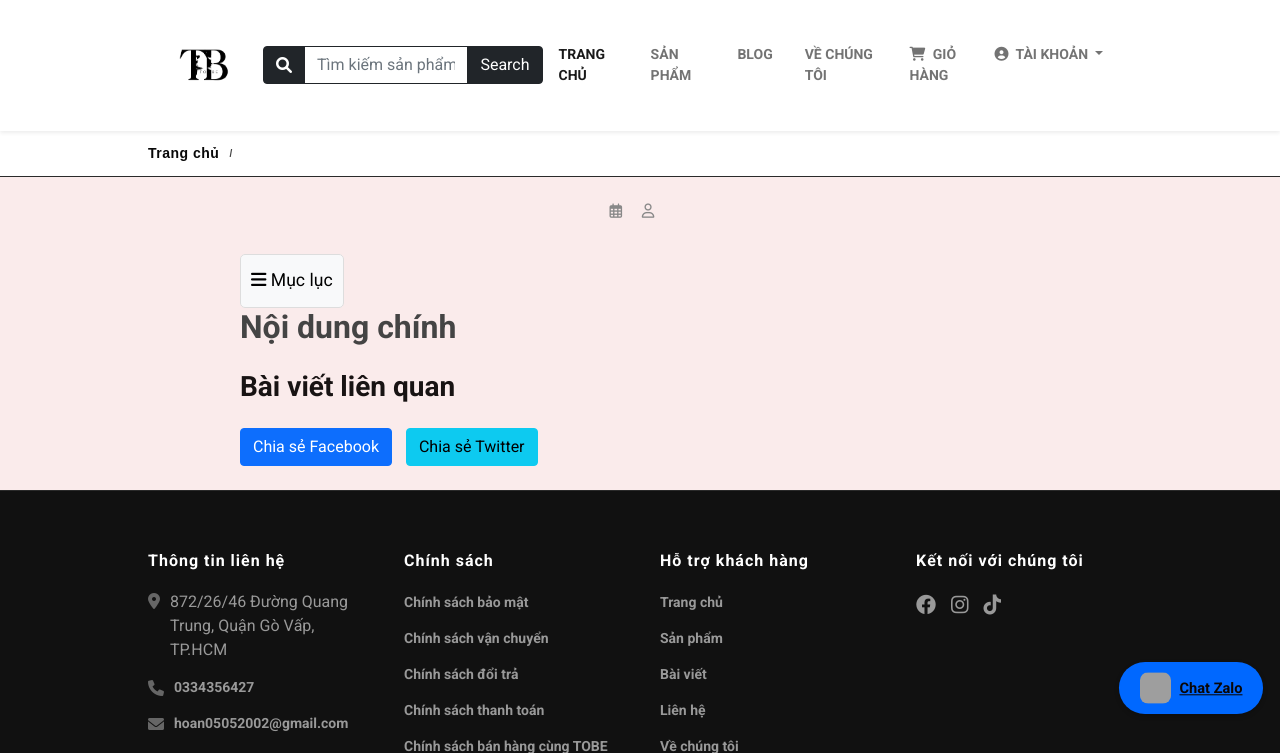
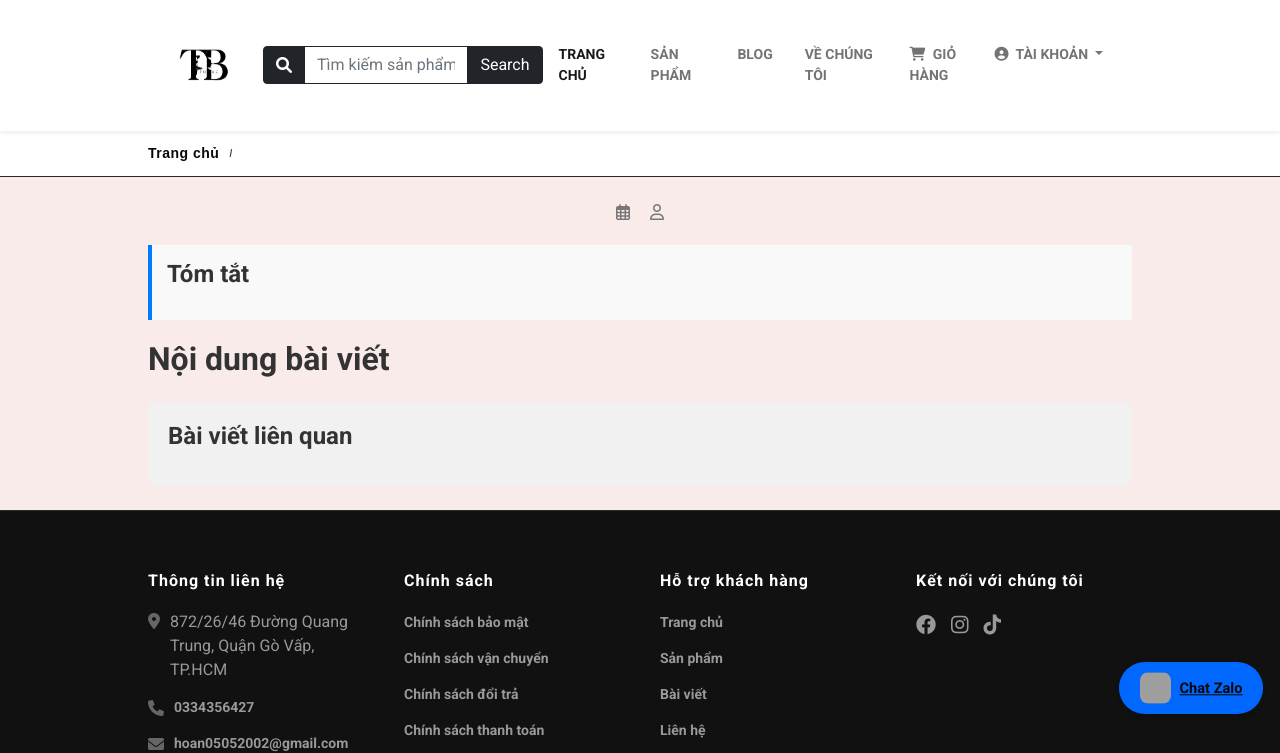
Before and after one commit to hoantobe/333, a Flask app: template templates/post.html in a window 1280 px wide. Shown: the part 67-820 px from the top of the page. Run offline with Flask 3, Linux system fonts and the light colour scheme; the template is opened without the code that fills it, so the values that code supplies are empty; some libraries are stand-ins or nearby versions; grey boxes are pictures that could not be loaded.

Commit message:
Update post.html

```diff
--- a/templates/post.html
+++ b/templates/post.html
@@ -1,4 +1,11 @@
 {% extends "base.html" %}
+
+{% block head %}
+<meta name="description" content="{{ post.summary }}">
+<meta name="keywords" content="thời trang, đánh giá sản phẩm, {{ post.title }}">
+<meta name="author" content="{{ post.author.username }}">
+<title>{{ post.title }} - TOBE</title>
+{% endblock %}
 
 {% block content %}
 <div class="container mt-4">
@@ -14,285 +21,155 @@
         {{ post.author.username }}
       </span>
     </div>
-
-    <div class="blog-post-content">
-      <div class="adsense-container text-center my-4">
-        <script async src="https://pagead2.googlesyndication.com/pagead/js/adsbygoogle.js"></script>
-        <ins class="adsbygoogle"
-             style="display:block"
-             data-ad-client="ca-pub-XXXXXXX"
-             data-ad-slot="XXXXXXX"
-             data-ad-format="auto"
-             data-full-width-responsive="true"></ins>
-        <script>
-             (adsbygoogle = window.adsbygoogle || []).push({});
-        </script>
-      </div>
-
-      <div class="toc-wrapper">
-        <button class="toc-toggle">
-          <i class="fas fa-bars"></i> Mục lục
-        </button>
-        <div class="toc sticky-toc">
-          <h2>Mục lục</h2>
-          <ul>
-            {% for heading in headings %}
-              <li>
-                <a href="#{{ heading.id }}">{{ heading.text | striptags }}</a>
-              </li>
-            {% endfor %}
-          </ul>
-        </div>
+    <!-- Thêm phần tóm tắt bài viết -->
+    <div class="blog-post-summary mt-3">
+      <h2>Tóm tắt</h2>
+      <p>{{ post.summary }}</p>
     </div>
 
     <div class="content-wrapper">
       <div class="main-content">
-          <h2>Nội dung chính</h2>
+        <h2>Nội dung bài viết</h2>
         {{ post.content|safe }}
+
+        <!-- Khu vực bài viết liên quan -->
+        <div class="related-posts-section my-4">
+          <h3>Bài viết liên quan</h3>
+          <div class="related-posts-list">
+            {% for related_post in related_posts %}
+            <div class="related-post-card">
+              <a href="{{ url_for('view_post', slug=related_post.slug) }}">
+                <img src="{{ related_post.image_url }}" alt="{{ related_post.title }}" class="related-post-image">
+                <h4 class="related-post-title">{{ related_post.title }}</h4>
+              </a>
             </div>
-        <div class="sidebar">
-          <div class="adsense-container">
-            <script async src="https://pagead2.googlesyndication.com/pagead/js/adsbygoogle.js"></script>
-            <ins class="adsbygoogle"
-                 style="display:block"
-                 data-ad-client="ca-pub-XXXXXXX"
-                 data-ad-slot="XXXXXXX"
-                 data-ad-format="auto"
-                 data-full-width-responsive="true"></ins>
-            <script>
-                 (adsbygoogle = window.adsbygoogle || []).push({});
-            </script>
-          </div>
-
-          <div class="adsense-container">
-            <script async src="https://pagead2.googlesyndication.com/pagead/js/adsbygoogle.js"></script>
-            <ins class="adsbygoogle"
-                 style="display:block"
-                 data-ad-client="ca-pub-XXXXXXX"
-                 data-ad-slot="XXXXXXX"
-                 data-ad-format="auto"
-                 data-full-width-responsive="true"></ins>
-            <script>
-                 (adsbygoogle = window.adsbygoogle || []).push({});
-            </script>
+            {% endfor %}
           </div>
         </div>
-      </div>
-
-      <div class="adsense-container text-center my-4">
-        <script async src="https://pagead2.googlesyndication.com/pagead/js/adsbygoogle.js"></script>
-        <ins class="adsbygoogle"
-             style="display:block"
-             data-ad-client="ca-pub-XXXXXXX"
-             data-ad-slot="XXXXXXX"
-             data-ad-format="auto"
-             data-full-width-responsive="true"></ins>
-        <script>
-             (adsbygoogle = window.adsbygoogle || []).push({});
-        </script>
-      </div>
-    </div>
-
-    <div class="related-posts mt-4">
-      <h3>Bài viết liên quan</h3>
-      <ul>
-        {% for related_post in related_posts %}
-          <li><a href="{{ related_post.get_absolute_url }}">{{ related_post.title }}</a></li>
-        {% endfor %}
-      </ul>
-    </div>
-
-    <div class="social-share mt-4">
-      <a href="https://www.facebook.com/sharer/sharer.php?u={{ request.build_absolute_uri }}" target="_blank" class="btn btn-primary">
-        Chia sẻ Facebook
-      </a>
-      <a href="https://twitter.com/intent/tweet?url={{ request.build_absolute_uri }}" target="_blank" class="btn btn-info">
-        Chia sẻ Twitter
-      </a>
-    </div>
-    <div class="navigation mt-4">
-        <div class="prev-post">
-          {% if prev_post %}
-            <a href="{{ url_for('view_post', slug=prev_post.slug) }}">
-              <i class="fas fa-chevron-left"></i> Bài viết trước
-            </a>
-          {% endif %}
-        </div>
-        <div class="next-post">
-          {% if next_post %}
-            <a href="{{ url_for('view_post', slug=next_post.slug) }}">
-              Bài viết tiếp theo <i class="fas fa-chevron-right"></i>
-            </a>
-          {% endif %}
       </div>
     </div>
   </article>
 </div>
 
 <style>
-    .navigation {
-  display: flex;
-  justify-content: space-between; /* Canh đều hai nút */
-  align-items: center; /* Canh giữa theo chiều dọc */
-  margin-top: 40px; /* Khoảng cách với nội dung phía trên */
-}
-
-.navigation a {
-  display: inline-block;
-  padding: 10px 20px;
-  background-color: #f8f9fa; /* Màu nền nút */
-  border: 1px solid #ddd; /* Đường viền nút */
-  border-radius: 5px; /* Bo góc nút */
-  text-decoration: none; /* Loại bỏ gạch chân */
-  color: #333; /* Màu chữ */
-  transition: all 0.3s ease; /* Hiệu ứng hover */
-}
-
-.navigation a:hover {
-  background-color: #e9ecef; /* Màu nền khi hover */
-}
- .toc-wrapper {
-    position: relative;
-  }
-
-  .toc-toggle {
-    position: sticky;
-    top: 20px;
-    left: 20px;
-    background-color: #f8f9fa;
-    border: 1px solid #ddd;
-    border-radius: 5px;
-    padding: 10px;
-    cursor: pointer;
-  }
-
-  .sticky-toc {
-    position: sticky;
-    display: none;
-    position: absolute;
-    top: 50px;
-    left: 20px;
-    width: 400px;
-    max-height: 80vh;
-    overflow-y: auto;
-    background-color: #fff;
-    border: 1px solid #ddd;
-    border-radius: 5px;
-    padding: 20px;
-    z-index: 10;
-  }
-
-        .main-content {
-            flex: 1;
-            margin-right: 20px;
-        }
-
-        .sidebar {
-            flex: 0 0 300px;
-        }
-
-        .blog-post {
-            max-width: 800px;
-            margin: 0 auto;
-        }
-
 .blog-post-title {
   font-size: 2.5rem;
+  font-weight: bold;
   color: #333;
+  margin-bottom: 20px;
   text-align: center;
-            margin-bottom: 1rem;
 }
 
 .blog-post-meta {
-            font-size: 0.9rem;
-            color: #888;
-            text-align: center;
-            margin-bottom: 2rem;
+  display: flex;
+  justify-content: center;
+  gap: 20px;
+  margin-bottom: 20px;
+  font-size: 1rem;
+  color: #777;
 }
 
-        .blog-post-meta span {
-            margin-right: 1rem;
+.blog-post-summary {
+  background: #f9f9f9;
+  padding: 15px;
+  border-left: 4px solid #007bff;
+  margin-bottom: 20px;
 }
 
-        .blog-post-content {
-            font-size: 1.1rem;
-            color: #444;
-            line-height: 1.8;
+.blog-post-summary h2 {
+  font-size: 1.5rem;
+  font-weight: bold;
+  color: #333;
+  margin-bottom: 10px;
 }
 
-        .blog-post-content img {
-            max-width: 100%;
-            height: auto;
-            margin: 1rem 0;
+.blog-post-summary p {
+  font-size: 1rem;
+  color: #555;
+}
+
+.content-wrapper {
+  margin-top: 20px;
+}
+
+.main-content h2 {
+  font-size: 2rem;
+  font-weight: bold;
+  color: #333;
+  margin-bottom: 20px;
+}
+
+.related-posts-section {
+  background: #f1f1f1;
+  padding: 20px;
   border-radius: 8px;
 }
 
-        .adsense-container {
-            margin: 2rem auto;
+.related-posts-section h3 {
+  font-size: 1.5rem;
+  font-weight: bold;
+  color: #333;
+  margin-bottom: 15px;
+}
+
+.related-posts-list {
+  display: flex;
+  flex-wrap: wrap;
+  gap: 20px;
+}
+
+.related-post-card {
+  flex: 1 1 calc(33.333% - 20px);
+  background: white;
+  border: 1px solid #ddd;
+  border-radius: 8px;
+  overflow: hidden;
+  transition: transform 0.3s ease;
+}
+
+.related-post-card:hover {
+  transform: translateY(-5px);
+}
+
+.related-post-image {
+  width: 100%;
+  height: 150px;
+  object-fit: cover;
+}
+
+.related-post-title {
+  font-size: 1.1rem;
+  font-weight: bold;
+  color: #333;
+  padding: 10px;
   text-align: center;
 }
 
-        .related-posts ul {
-            padding: 0;
-            list-style-type: none;
+/* Media Queries for Mobile */
+@media (max-width: 768px) {
+  .blog-post-title {
+    font-size: 2rem;
   }
-
-        .related-posts ul li {
-            margin-bottom: 0.5rem;
+  .blog-post-meta {
+    flex-direction: column;
+    align-items: center;
+    gap: 10px;
   }
-
-        .social-share .btn {
-            margin-right: 10px;
+  .blog-post-summary h2 {
+    font-size: 1.25rem;
   }
-
-        .sidebar {
-            float: right;
-            margin-left: 20px;
+  .blog-post-summary p {
+    font-size: 0.9rem;
+  }
+  .main-content h2 {
+    font-size: 1.5rem;
+  }
+  .related-post-card {
+    flex: 1 1 100%;
+  }
+  .related-post-title {
+    font-size: 1rem;
+  }
 }
 </style>
-<script>
-    document.addEventListener('DOMContentLoaded', (event) => {
-        // Lấy tất cả các thẻ H2 trong nội dung bài viết
-        const headings = document.querySelectorAll('.main-content h2');
-
-        // Loại bỏ các thuộc tính không cần thiết và thẻ HTML bên trong thẻ <h2>
-        headings.forEach(heading => {
-            heading.removeAttribute('class');
-            heading.removeAttribute('style');
-            heading.innerHTML = heading.innerText; // Chỉ giữ lại text
-        });
-
-        // Tạo ID cho mỗi thẻ H2
-        headings.forEach((heading, index) => {
-            heading.id = `heading-${index + 1}`;
-        });
-
-        // Lấy tất cả các liên kết trong mục lục
-        const tocLinks = document.querySelectorAll('.toc a');
-
-        // Thêm sự kiện click cho mỗi liên kết
-        tocLinks.forEach(link => {
-            link.addEventListener('click', function(event) {
-                event.preventDefault();
-
-                const targetId = this.getAttribute('href');
-                const targetElement = document.querySelector(targetId);
-
-                if (targetElement) {
-                    targetElement.scrollIntoView({
-                        behavior: 'smooth'
-                    });
-                }
-            });
-        });
-         // Xử lý sự kiện click cho nút toggle
-    const tocToggle = document.querySelector('.toc-toggle');
-    const stickyToc = document.querySelector('.sticky-toc');
-
-    tocToggle.addEventListener('click', () => {
-      stickyToc.style.display = stickyToc.style.display === 'none' ? 'block' : 'none';
-     });
-      });
-
-</script>
 {% endblock %}
```
Lines whose indentation alone changed are shown as unchanged.
